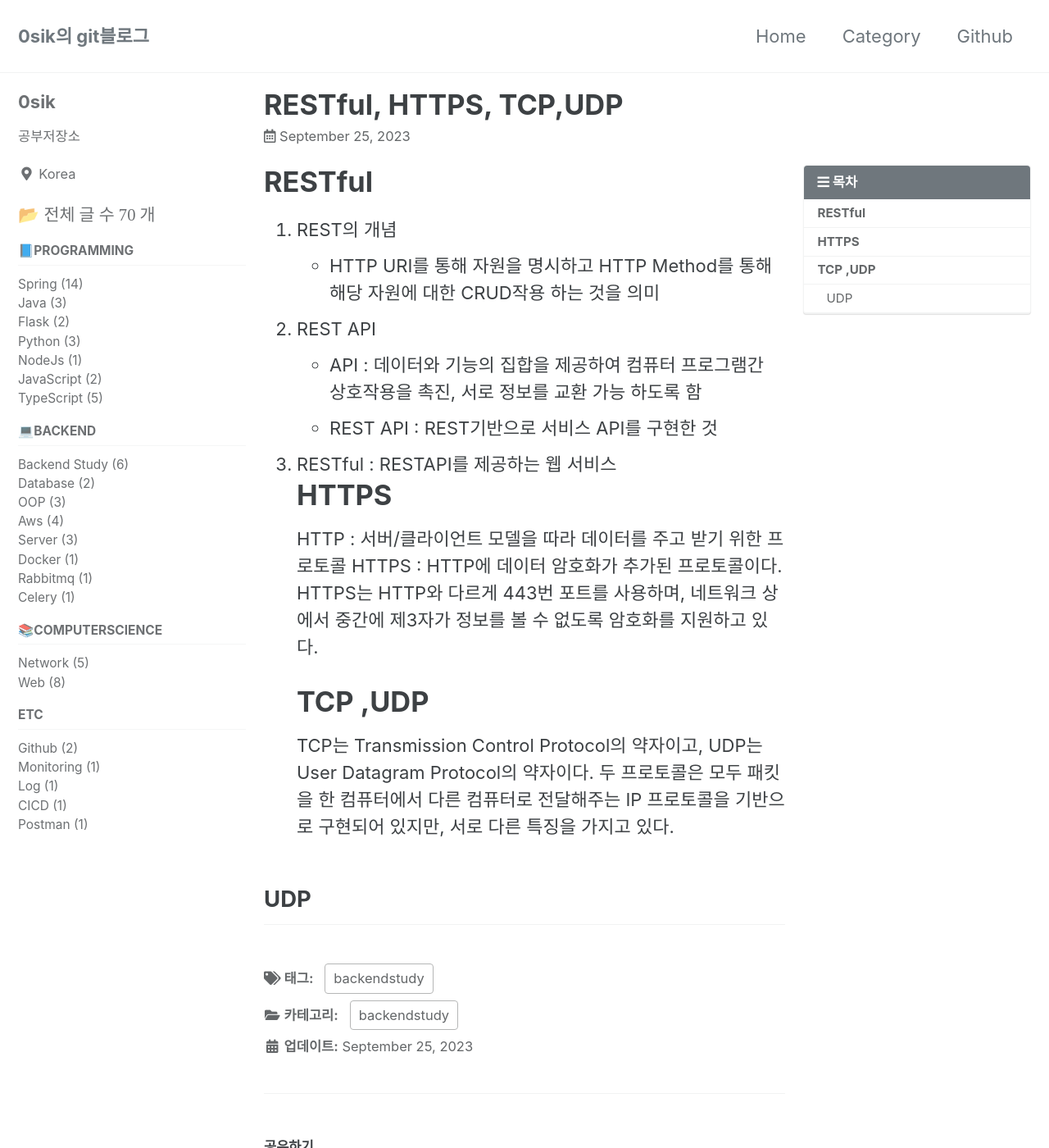
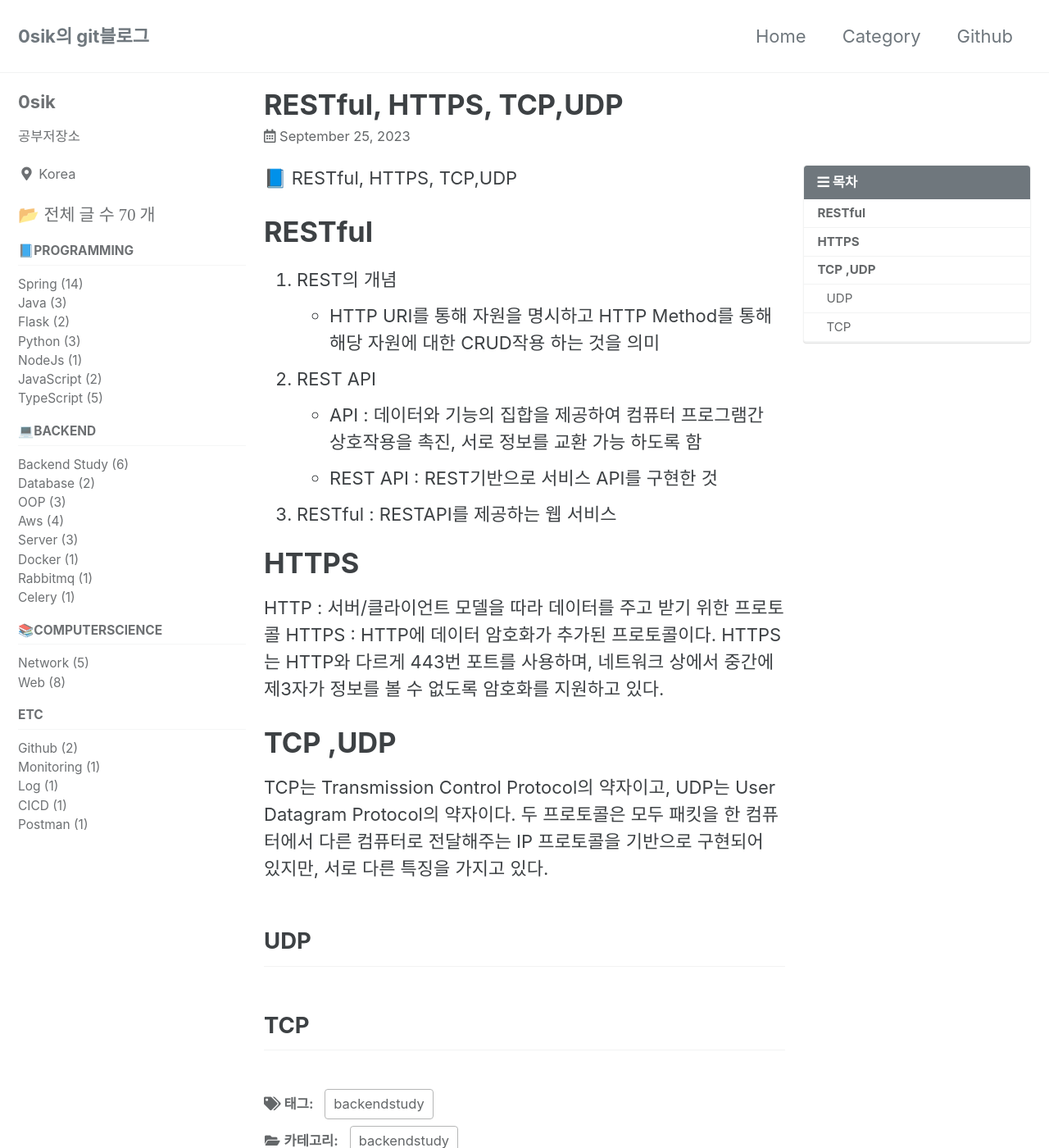
Before and after one commit to 0sik/0sik.github.io, a Jekyll site: the page built from _posts/2023-09-25-backendstudy Restful,Https,Tcp,Udp.md, in a window 1280 px wide and 1400 px high. Shown: the whole window at 82% size. Built offline with Jekyll 4.4.1, drawn with Linux system fonts in a browser that asks for light colours; cached includes are drawn as plain includes.

Commit message:
docs : 줄맞춤

```diff
--- a/_posts/2023-09-25-backendstudy Restful,Https,Tcp,Udp.md
+++ b/_posts/2023-09-25-backendstudy Restful,Https,Tcp,Udp.md
@@ -9,6 +9,8 @@ toc_icon: "bars"
 tags: [backendstudy]
 ---
 
+📘 RESTful, HTTPS, TCP,UDP
+
 # RESTful
 1. REST의 개념
 - HTTP URI를 통해 자원을 명시하고 HTTP Method를 통해 해당 자원에 대한 CRUD작용 하는 것을 의미
@@ -16,10 +18,14 @@ tags: [backendstudy]
 - API : 데이터와 기능의 집합을 제공하여 컴퓨터 프로그램간 상호작용을 촉진, 서로 정보를 교환 가능 하도록 함
 - REST API : REST기반으로 서비스 API를 구현한 것
 3. RESTful : RESTAPI를 제공하는 웹 서비스
+
 # HTTPS
 HTTP : 서버/클라이언트 모델을 따라 데이터를 주고 받기 위한 프로토콜
 HTTPS : HTTP에 데이터 암호화가 추가된 프로토콜이다. HTTPS는 HTTP와 다르게 443번 포트를 사용하며, 네트워크 상에서 중간에 제3자가 정보를 볼 수 없도록 암호화를 지원하고 있다.
+
 # TCP ,UDP
 TCP는 Transmission Control Protocol의 약자이고, UDP는 User Datagram Protocol의 약자이다. 두 프로토콜은 모두 패킷을 한 컴퓨터에서 다른 컴퓨터로 전달해주는 IP 프로토콜을 기반으로 구현되어 있지만, 서로 다른 특징을 가지고 있다.
 
 ## UDP
+
+## TCP
```
